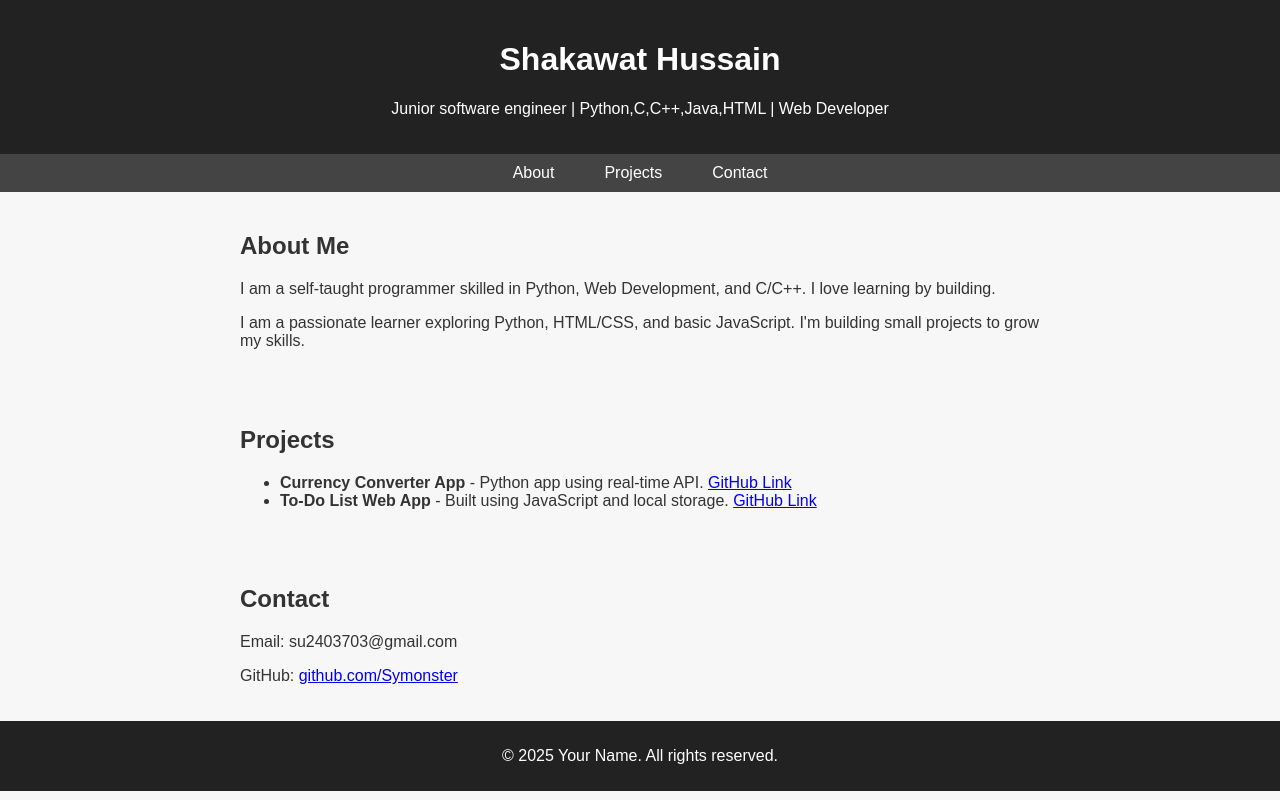
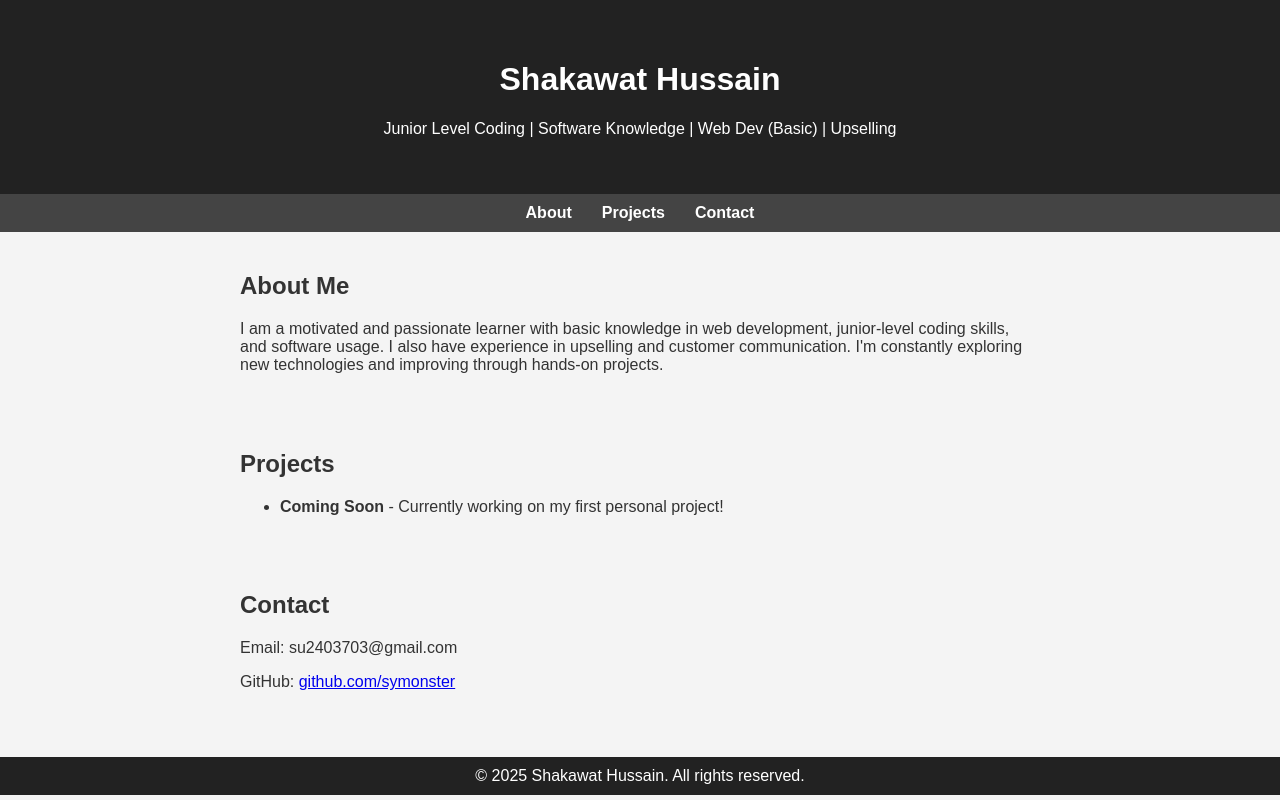
Before and after one commit to Symonster/Symonster, a plain HTML site: page index.html in a window 1280 px wide. Drawn offline with Linux system fonts and the light colour scheme.

Commit message:
Update index.html

```diff
--- a/index.html
+++ b/index.html
@@ -1,58 +1,82 @@
 <!DOCTYPE html>
 <html lang="en">
 <head>
-  <meta charset="UTF-8">
-  <meta name="viewport" content="width=device-width, initial-scale=1.0">
-  <title>Your Name - Portfolio</title>
+  <meta charset="UTF-8" />
+  <meta name="viewport" content="width=device-width, initial-scale=1.0" />
+  <title>Shakawat Hussain | Portfolio</title>
   <style>
-    body { font-family: Arial, sans-serif; margin: 0; padding: 0; background: #f7f7f7; color: #333; }
-    header { background: #222; color: white; padding: 20px; text-align: center; }
-    nav ul { display: flex; justify-content: center; list-style: none; padding: 0; background: #444; margin: 0; }
-    nav ul li { margin: 0 15px; }
-    nav ul li a { color: white; text-decoration: none; padding: 10px; display: block; }
-    section { padding: 20px; max-width: 800px; margin: auto; }
-    footer { background: #222; color: white; text-align: center; padding: 10px; }
+    body {
+      font-family: Arial, sans-serif;
+      margin: 0;
+      background-color: #f4f4f4;
+      color: #333;
+    }
+    header {
+      background-color: #222;
+      color: #fff;
+      padding: 40px 20px;
+      text-align: center;
+    }
+    nav {
+      display: flex;
+      justify-content: center;
+      background-color: #444;
+      padding: 10px;
+    }
+    nav a {
+      color: #fff;
+      margin: 0 15px;
+      text-decoration: none;
+      font-weight: bold;
+    }
+    section {
+      padding: 20px;
+      max-width: 800px;
+      margin: auto;
+    }
+    footer {
+      background-color: #222;
+      color: #fff;
+      text-align: center;
+      padding: 10px;
+      margin-top: 30px;
+    }
   </style>
 </head>
 <body>
-
   <header>
     <h1>Shakawat Hussain</h1>
-    <p>Junior software engineer  | Python,C,C++,Java,HTML | Web Developer</p>
+    <p>Junior Level Coding | Software Knowledge | Web Dev (Basic) | Upselling</p>
   </header>
 
   <nav>
-    <ul>
-      <li><a href="#about">About</a></li>
-      <li><a href="#projects">Projects</a></li>
-      <li><a href="#contact">Contact</a></li>
-    </ul>
+    <a href="#about">About</a>
+    <a href="#projects">Projects</a>
+    <a href="#contact">Contact</a>
   </nav>
 
   <section id="about">
     <h2>About Me</h2>
-    <p>I am a self-taught programmer skilled in Python, Web Development, and C/C++. I love learning by building.</p>
-    <p>I am a passionate learner exploring Python, HTML/CSS, and basic JavaScript. I'm building small projects to grow my skills.</p>
-
+    <p>
+      I am a motivated and passionate learner with basic knowledge in web development, junior-level coding skills, and software usage. I also have experience in upselling and customer communication. I'm constantly exploring new technologies and improving through hands-on projects.
+    </p>
   </section>
 
   <section id="projects">
     <h2>Projects</h2>
     <ul>
-      <li><strong>Currency Converter App</strong> - Python app using real-time API. <a href="#">GitHub Link</a></li>
-      <li><strong>To-Do List Web App</strong> - Built using JavaScript and local storage. <a href="#">GitHub Link</a></li>
+      <li><strong>Coming Soon</strong> - Currently working on my first personal project!</li>
     </ul>
   </section>
 
   <section id="contact">
     <h2>Contact</h2>
     <p>Email: su2403703@gmail.com</p>
-    <p>GitHub: <a href="https://github.com/Symonster">github.com/Symonster</a></p>
+    <p>GitHub: <a href="https://github.com/symonster" target="_blank">github.com/symonster</a></p>
   </section>
 
   <footer>
-    <p>&copy; 2025 Your Name. All rights reserved.</p>
+    &copy; 2025 Shakawat Hussain. All rights reserved.
   </footer>
-
 </body>
 </html>
```
